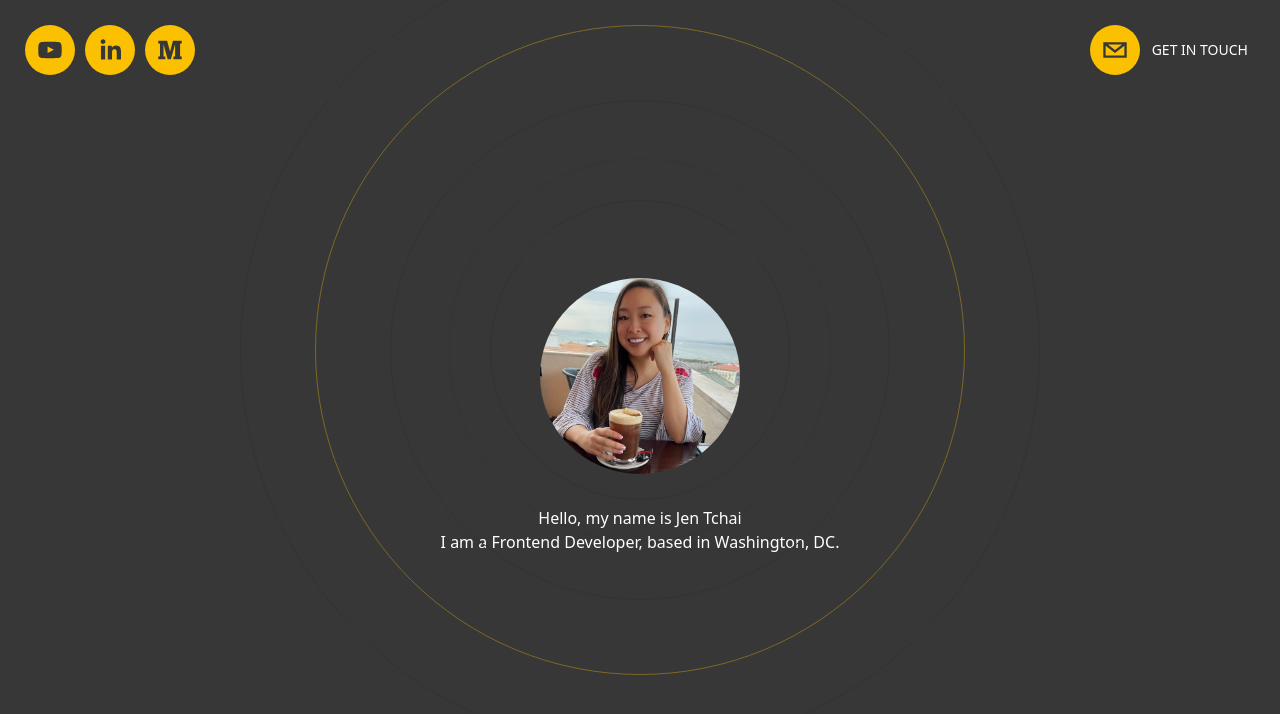
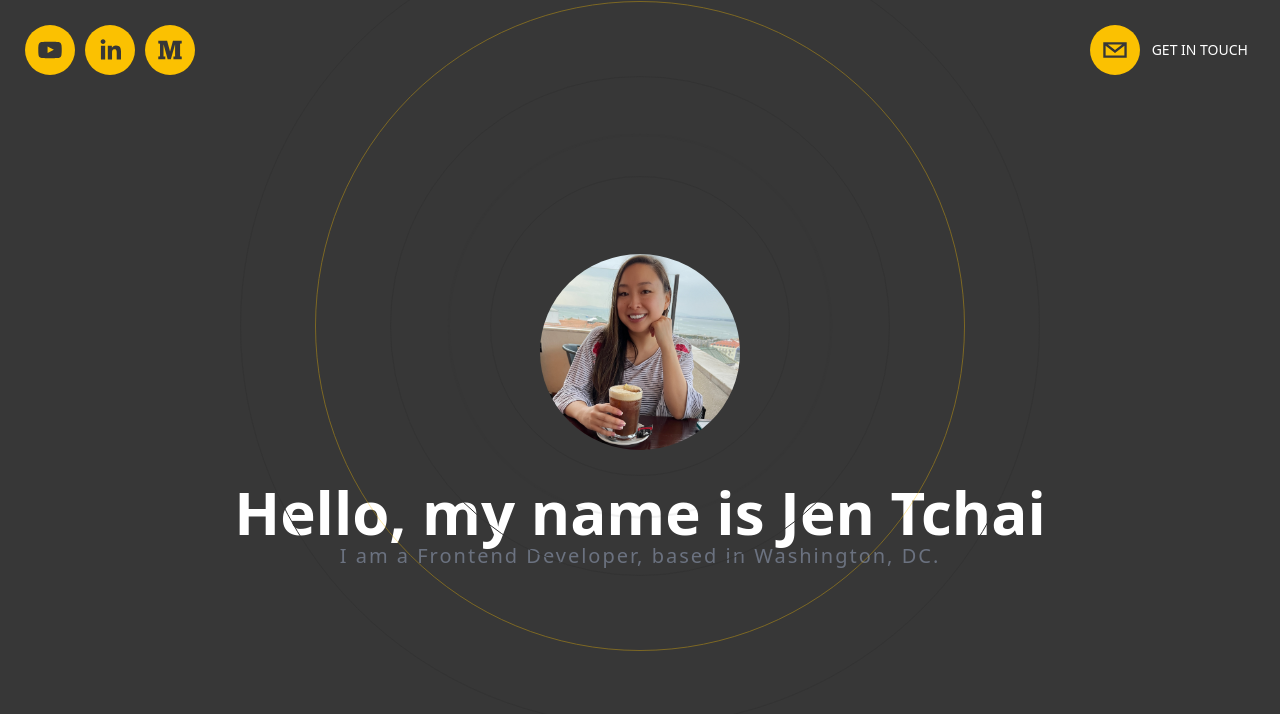
Before and after one commit to hopesunknown/portfolio, a Next.js app in the folder jen-portfolio/: page / in a window 1280 px wide. Shown: the top 714 px of the page. Built offline with nearby package versions, Linux system fonts and the light colour scheme.

Commit message:
adjusting the main hero section and info display

```diff
--- a/jen-portfolio/components/Hero.tsx
+++ b/jen-portfolio/components/Hero.tsx
@@ -30,8 +30,8 @@ const Hero = (props: Props) => {
         alt='profile image of the developer'
       />
       <div>
-        <h1>Hello, my name is Jen Tchai</h1>
-        <h2>I am a Frontend Developer, based in Washington, DC.</h2>
+        <h1 className='text-5xl lg:text-6xl font-semibold px-10'>Hello, my name is Jen Tchai</h1>
+        <h2 className='text-xl text-gray-500 pb-2 tracking-[2px]'>I am a Frontend Developer, based in Washington, DC.</h2>
         {/* <div>{text}</div> */}
       </div>
     </motion.div>
```
